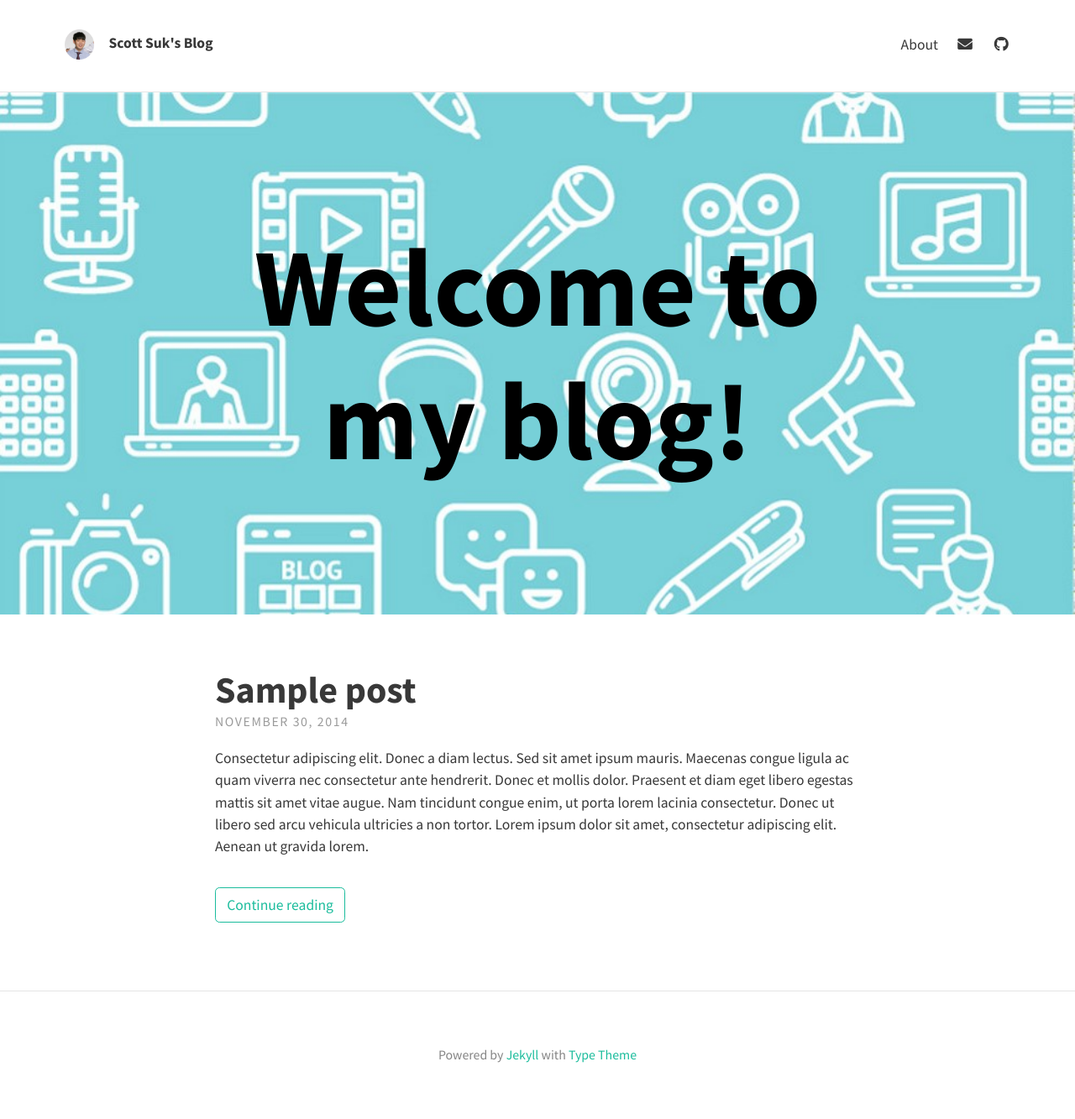
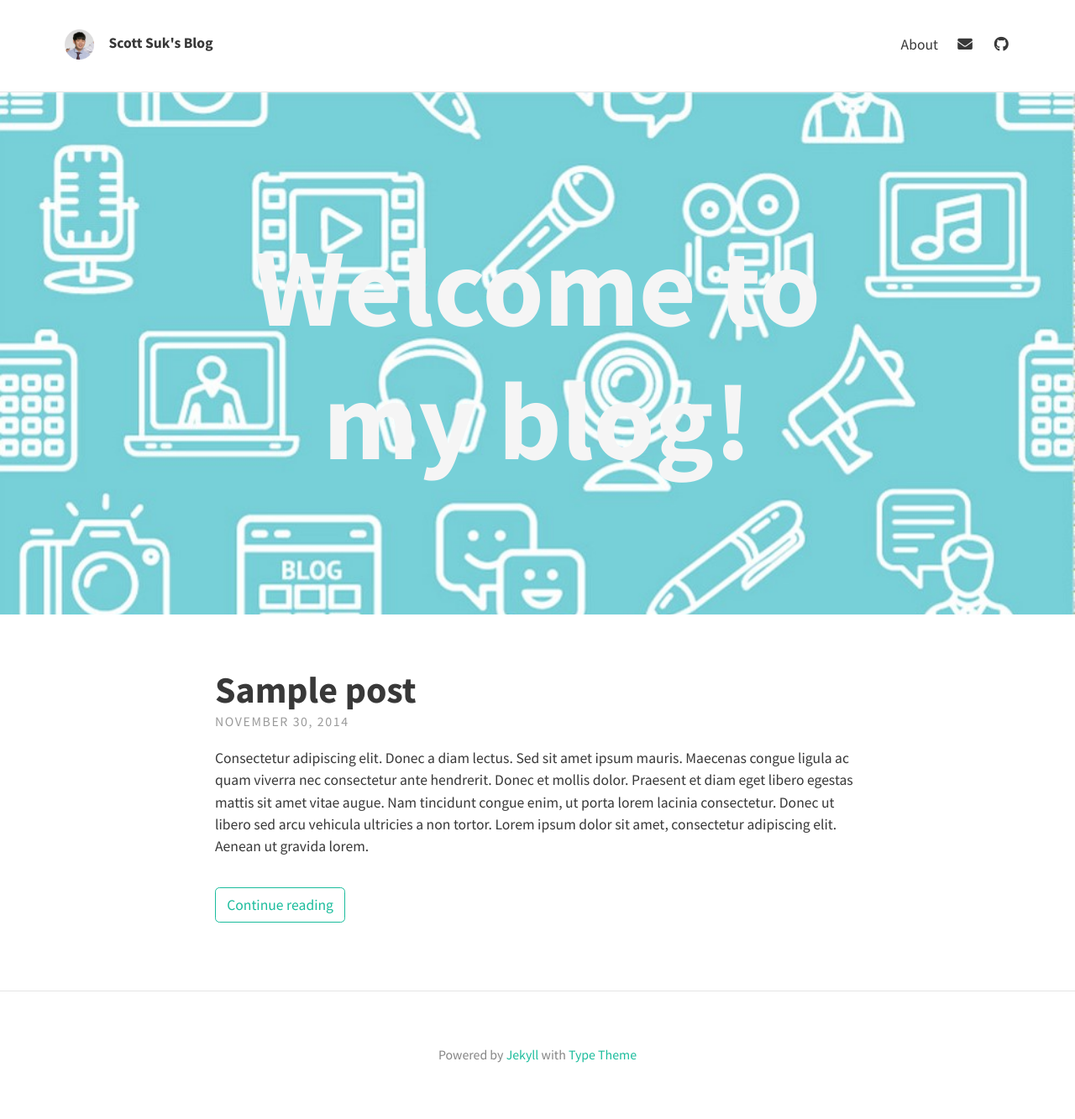
Before and after one commit to scottsuk0306/scottsuk0306.github.io, a Jekyll site: the page built from index.html, in a window 1280 px wide. Shown: the whole page at 84% size. Built offline with Jekyll 4.4.1, drawn with Linux system fonts in a browser that asks for light colours; nearby versions of some CDN libraries; the list of posts is cut into pages by our own code.

Commit message:
Update _index.scss

```diff
--- a/_sass/layouts/_index.scss
+++ b/_sass/layouts/_index.scss
@@ -8,7 +8,7 @@
   font-style: Georgia;
   font-size: 3em;
   text-align: center;
-  color: black;
+  color: whitesmoke;
   font-weight: bolder;
 }
 .call-out p:last-child {
```
